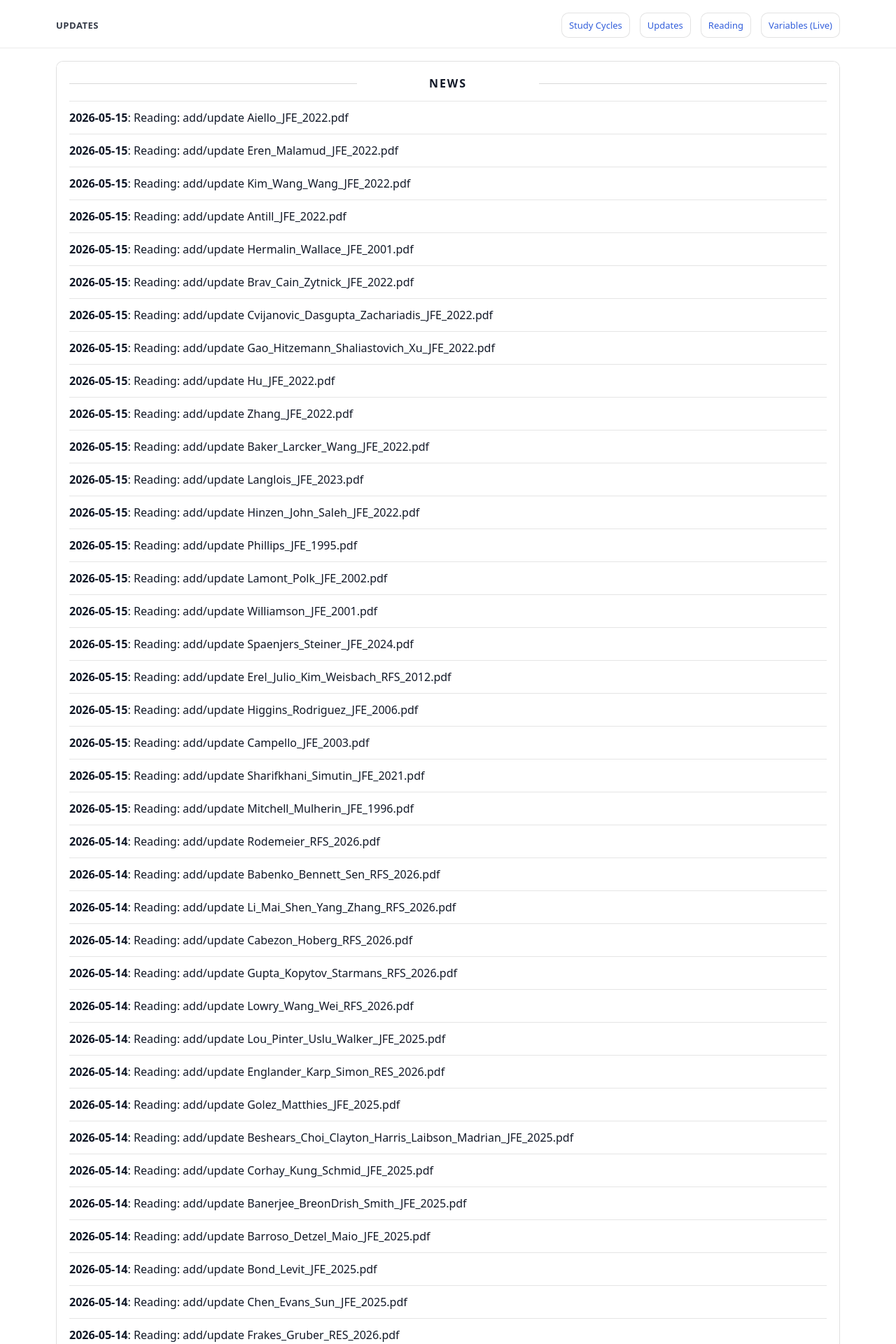
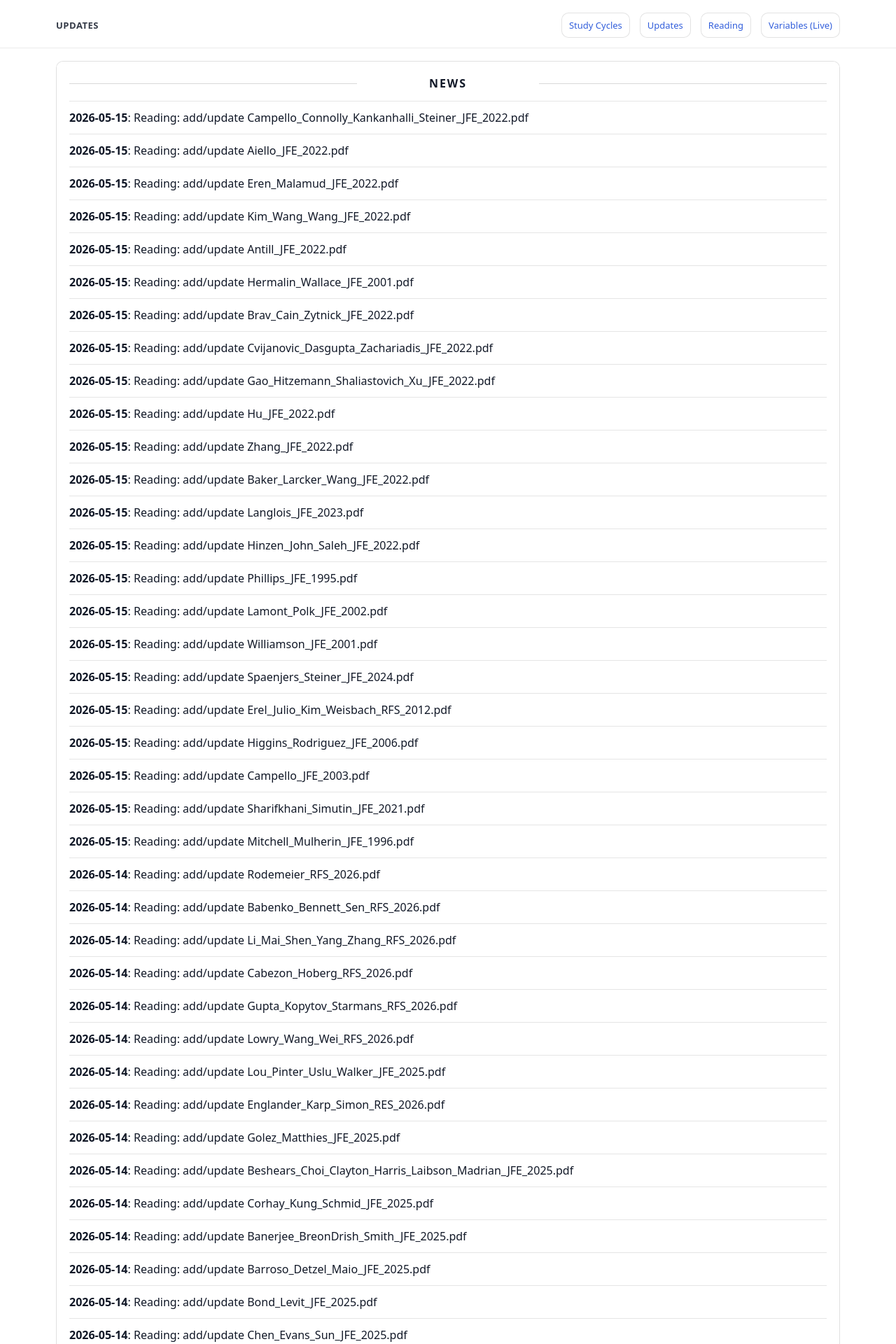
Before and after one commit to yaxinzn/study-archive, a Jekyll site: the page built from updates/index.md, in a window 1280 px wide. Shown: the top 1920 px of the page at 70% size. Built offline with Jekyll 4.4.1, drawn with Linux system fonts in a browser that asks for light colours; some of the changed text lies outside the part shown.

Commit message:
chore: update NEWS feed

```diff
--- a/_data/news.yml
+++ b/_data/news.yml
@@ -1,4 +1,7 @@
 # Auto-generated update history (sorted newest -> oldest). Do not edit manually.
+- ts: "1778849392"
+  date: "2026-05-15"
+  title: "Reading: add/update Campello_Connolly_Kankanhalli_Steiner_JFE_2022.pdf"
 - ts: "1778849238"
   date: "2026-05-15"
   title: "Reading: add/update Aiello_JFE_2022.pdf"
```
